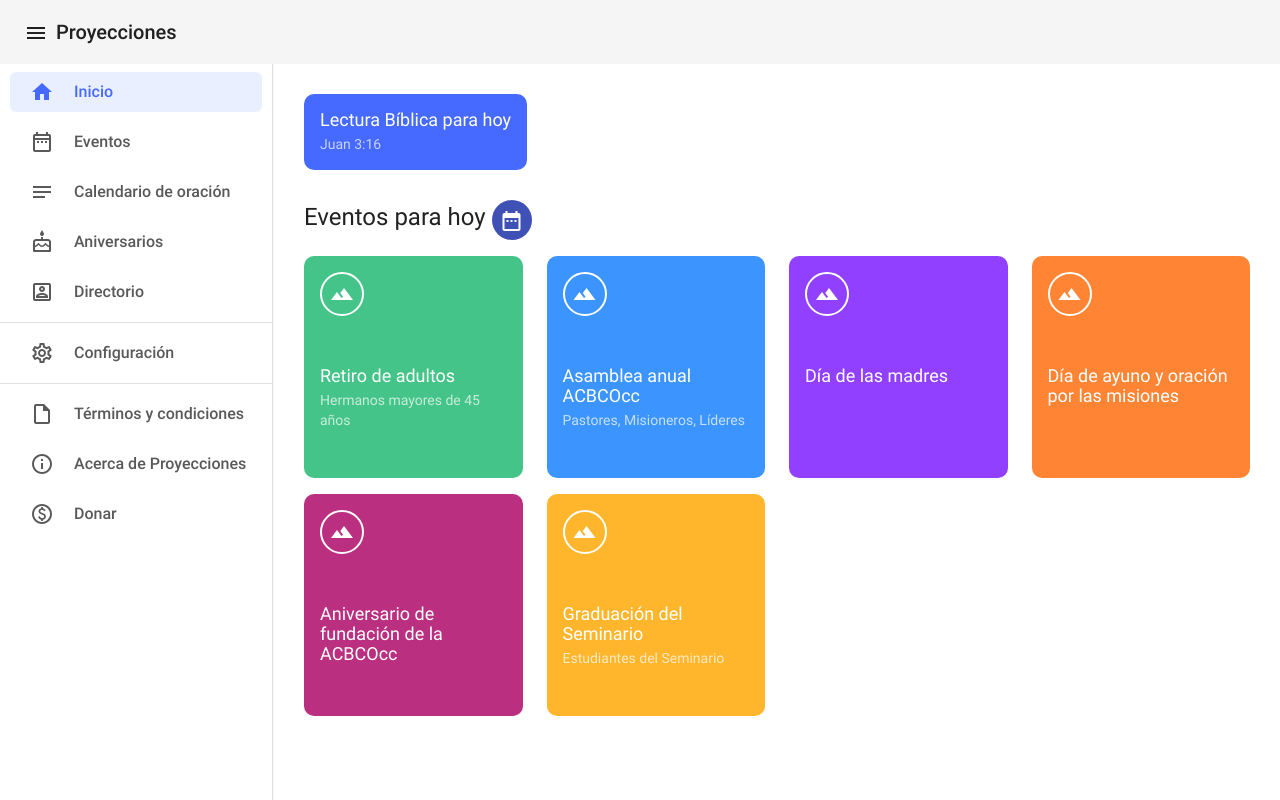
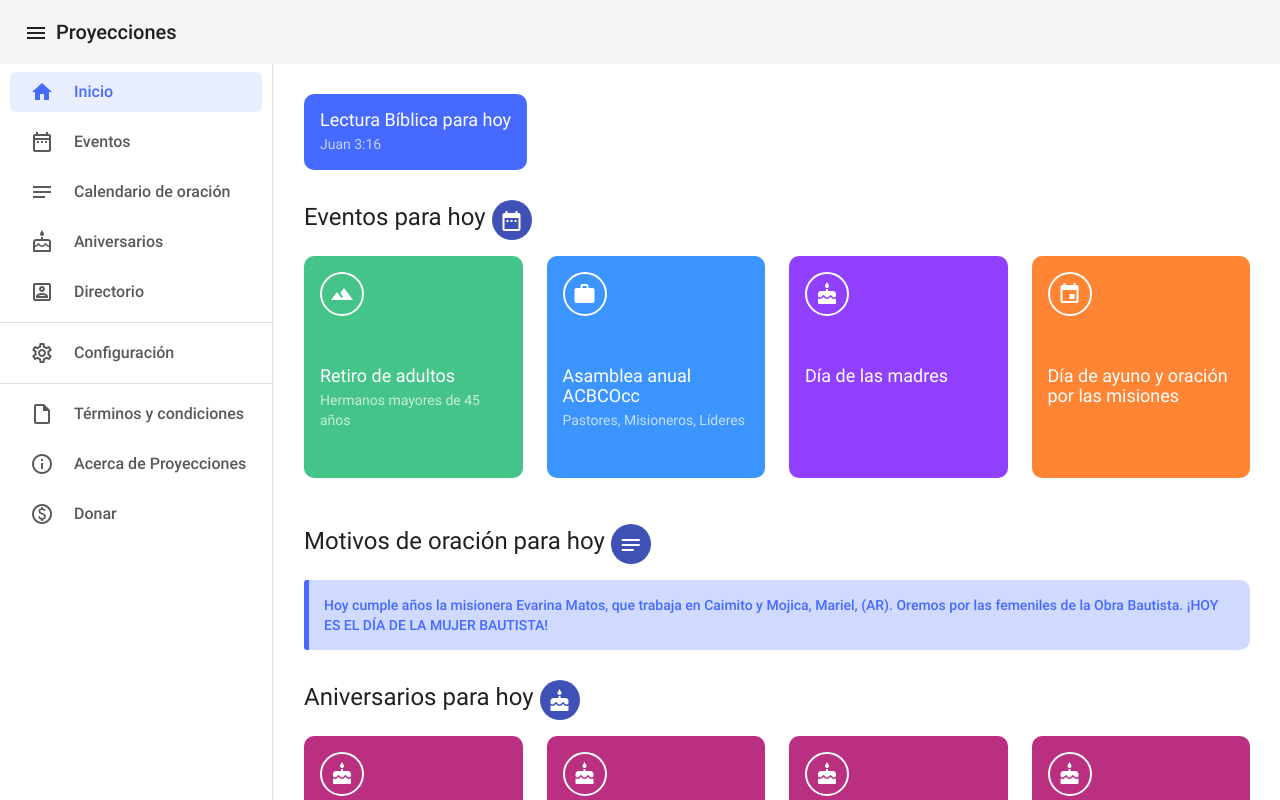
Before and after one commit to liosvel-medina/ProyeccionesWeb, an Angular app: page /home in a window 1280 px wide. Built offline with nearby package versions, Linux system fonts and the light colour scheme.

Commit message:
select event icon create today praying motive and today anniversaries sections

```diff
--- a/src/app/core/home/home.component.css
+++ b/src/app/core/home/home.component.css
@@ -63,3 +63,14 @@ section:first-of-type {
   font-weight: 400;
   color: rgba(255, 255, 255, 0.70) !important;
 }
+
+.blockquote {
+  padding: 15px;
+  /*border-radius: 0 10px 10px 0;*/
+  /*border-radius: 10px;*/
+  border-radius: 3px 10px 10px 3px;
+  border-left: 5px solid #466AFF;
+  background-color: rgba(70, 106, 255, 0.25);
+  color: #466AFF;
+  font-weight: 500;
+}
--- a/src/app/core/home/home.component.html
+++ b/src/app/core/home/home.component.html
@@ -32,7 +32,7 @@
 
         <div class="col-12 col-md-6 col-lg-4 col-xl-3 mb-5">
           <mat-card class="flat-colored-card h-100" mat-ripple [style.backgroundColor]="getColor(todayEvent)">
-            <mat-icon>landscape</mat-icon>
+            <mat-icon>{{getIcon(todayEvent)}}</mat-icon>
             <mat-card-title>
               {{todayEvent.name}}
             </mat-card-title>
@@ -47,4 +47,61 @@
     </div>
   </section>
 
+  <section>
+    <div class="row">
+      <div class="col">
+        <h2 class="section-title">
+          Motivos de oración para hoy
+          <button mat-flat-button mat-icon-button color="primary" routerLink="praying-calendar">
+            <mat-icon>notes</mat-icon>
+          </button>
+        </h2>
+      </div>
+    </div>
+
+    <div class="row section-content">
+      <div class="col">
+
+        <div class="blockquote">
+          {{todayPrayingMotive}}
+        </div>
+
+      </div>
+    </div>
+
+  </section>
+
+  <section>
+    <div class="row">
+      <div class="col">
+        <h2 class="section-title">
+          Aniversarios para hoy
+          <button mat-flat-button mat-icon-button color="primary" routerLink="anniversaries">
+            <mat-icon>cake</mat-icon>
+          </button>
+        </h2>
+      </div>
+    </div>
+
+    <div class="row section-content">
+
+      <ng-template ngFor let-todayAnniversary [ngForOf]="todayAnniversaries">
+
+        <div class="col-12 col-md-6 col-lg-4 col-xl-3 mb-5">
+          <mat-card class="flat-colored-card h-100" mat-ripple [style.backgroundColor]="eventColors['anniversary']">
+            <mat-icon>{{eventIcons['anniversary']}}</mat-icon>
+            <mat-card-title>
+              {{todayAnniversary.name}}
+            </mat-card-title>
+            <mat-card-subtitle>
+              {{todayAnniversary.age}}
+            </mat-card-subtitle>
+          </mat-card>
+        </div>
+
+      </ng-template>
+
+    </div>
+  </section>
+
 </div>
--- a/src/app/core/home/home.component.ts
+++ b/src/app/core/home/home.component.ts
@@ -15,6 +15,11 @@ export interface TodayEvent {
   name: string;
   type: EventType;
   participants?: string;
+}
+
+export interface TodayAnniversary {
+  name: string;
+  age: string;
 }
 
 @Component({
@@ -35,13 +40,33 @@ export class HomeComponent implements OnInit {
     study: '#ffb62c',
   };
 
+  eventIcons = {
+    default: 'event',
+    retiro: 'landscape',
+    meeting: 'work',
+    birthday: 'cake',
+    celebration: 'cake',
+    anniversary: 'cake',
+    praying: 'event',
+    study: 'school',
+  };
+
   todayEvents: TodayEvent[] = [
     {name: 'Retiro de adultos', type: EventType.retiro, participants: 'Hermanos mayores de 45 años'},
     {name: 'Asamblea anual ACBCOcc', type: EventType.meeting, participants: 'Pastores, Misioneros, Líderes'},
     {name: 'Día de las madres', type: EventType.celebration},
     {name: 'Día de ayuno y oración por las misiones', type: EventType.praying},
-    {name: 'Aniversario de fundación de la ACBCOcc', type: EventType.anniversary},
-    {name: 'Graduación del Seminario', type: EventType.study, participants: 'Estudiantes del Seminario'},
+    // {name: 'Aniversario de fundación de la ACBCOcc', type: EventType.anniversary},
+    // {name: 'Graduación del Seminario', type: EventType.study, participants: 'Estudiantes del Seminario'},
+  ];
+
+  todayPrayingMotive = "Hoy cumple años la misionera Evarina Matos, que trabaja en Caimito y Mojica, Mariel, (AR). Oremos por las femeniles de la Obra Bautista. ¡HOY ES EL DÍA DE LA MUJER BAUTISTA!";
+
+  todayAnniversaries: TodayAnniversary[] = [
+    {name: 'Iglesia Bautista de Jagüey Grande', age: 'Cumple 20 años'},
+    {name: 'Iglesia Bautista el Calvario', age: 'Cumple 110 años'},
+    {name: 'Iglesia Bautista de Cumanayagua', age: 'Cumple 12 años'},
+    {name: 'Iglesia Bautista de Santa Clara', age: 'Cumple 25 años'},
   ];
 
   constructor() {
@@ -72,4 +97,26 @@ export class HomeComponent implements OnInit {
     return color;
   }
 
+  getIcon(event: TodayEvent): string {
+    let icon = this.eventIcons['default'];
+
+    if (event.type === EventType.retiro) {
+      icon = this.eventIcons['retiro'];
+    } else if (event.type === EventType.meeting) {
+      icon = this.eventIcons['meeting'];
+    } else if (event.type === EventType.birthday) {
+      icon = this.eventIcons['birthday'];
+    } else if (event.type === EventType.celebration) {
+      icon = this.eventIcons['celebration'];
+    } else if (event.type === EventType.anniversary) {
+      icon = this.eventIcons['anniversary'];
+    } else if (event.type === EventType.praying) {
+      icon = this.eventIcons['praying'];
+    } else if (event.type === EventType.study) {
+      icon = this.eventIcons['study'];
+    }
+
+    return icon;
+  }
+
 }
```
